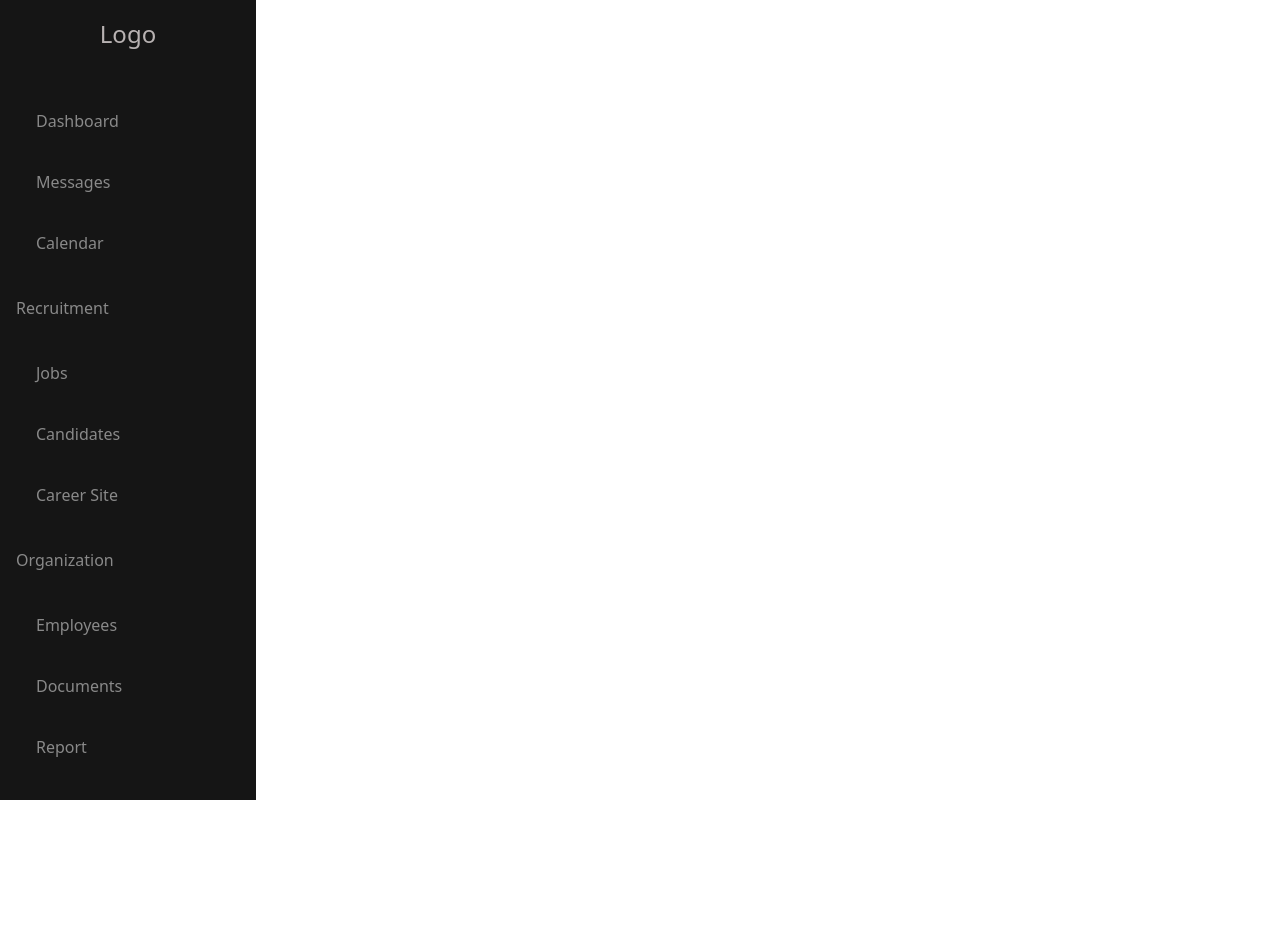
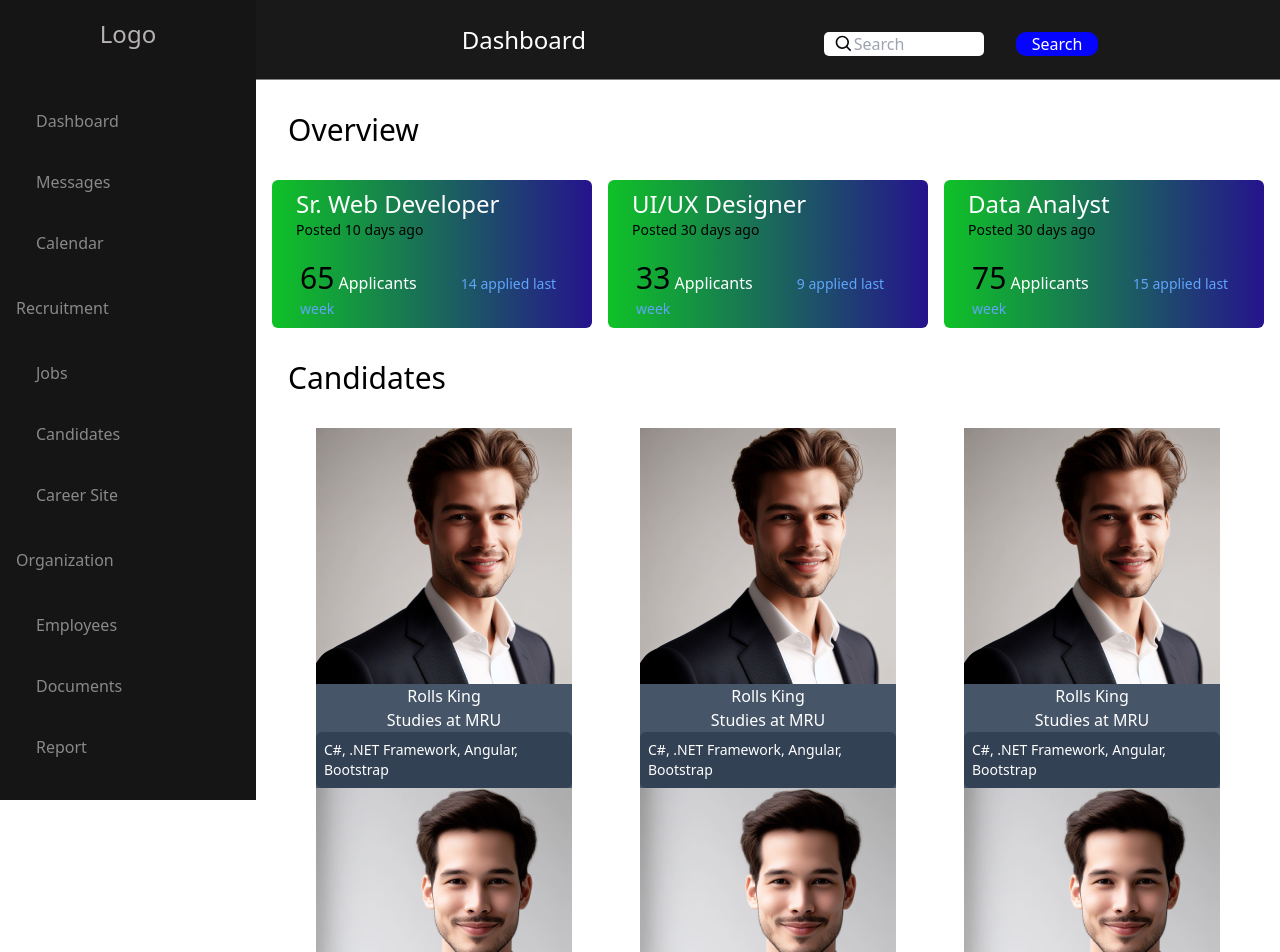
Before and after one commit to Malekzie/cpnt262-a5, a SvelteKit app: page /DashBoard in a window 1280 px wide. Shown: the top 952 px of the page. Before the commit the page ends 800 px from the top, so only its background shows below. Built offline with nearby package versions, Linux system fonts and the light colour scheme.

Commit message:
Cards now render but encountered a bug
Each candidate is rendered as one single column multiple times instead of being individual cards

```diff
--- a/src/lib/components/Candidate.svelte
+++ b/src/lib/components/Candidate.svelte
@@ -1,18 +1,14 @@
 <script>
   import { candidateInfo } from "../javascript/data"
-  export let name = "Candidate Name"
-  export let description = "Candidate Description"
-  export let skills = "Candidate Skills"
-  export let image = "Candidate Image"
 </script>
 
-<div class="w-3/12 text-white transition duration-300 rounded-md bg-slate-600 hover:scale-105">
+<div class="w-3/12 text-white transition duration-300 rounded-md bg-slate-600 hover:scale-95">
   {#each candidateInfo as {name, description, skills, image}}
   <div>
     <img src={image} alt={name} />
-    <h1>{name}</h1>
-    <p>{description}</p>
-    <div class="flex flex-wrap gap-2">
+    <h1 class="text-center">{name}</h1>
+    <p class="text-center">{description}</p>
+    <div class="flex flex-wrap justify-center gap-2">
       <div class="p-2 text-sm rounded-md bg-slate-700">{skills}</div>
     </div>
   </div>
--- a/src/routes/DashBoard/+page.svelte
+++ b/src/routes/DashBoard/+page.svelte
@@ -2,6 +2,7 @@
     import CardTracker from "../../lib/components/CardTracker.svelte";
     import SearchBar from "../../lib/components/SearchBar.svelte";
     import Candidate from "../../lib/components/Candidate.svelte";
+    import { candidateInfo } from "../../lib/javascript/data";
 </script>
 
 <SearchBar currentPage="Dashboard" />
@@ -17,7 +18,9 @@
 <section>
     <h1 class="text-3xl title">Candidates</h1>
     <div class="flex flex-wrap gap-2 justify-evenly">
-        <Candidate {candidate1}/>
+    {#each candidateInfo as candidate}
+    <Candidate name={candidate.name} description={candidate.description} skills={candidate.skills} image={candidate.image} />
+    {/each}
     </div>
 </section>
 
```
